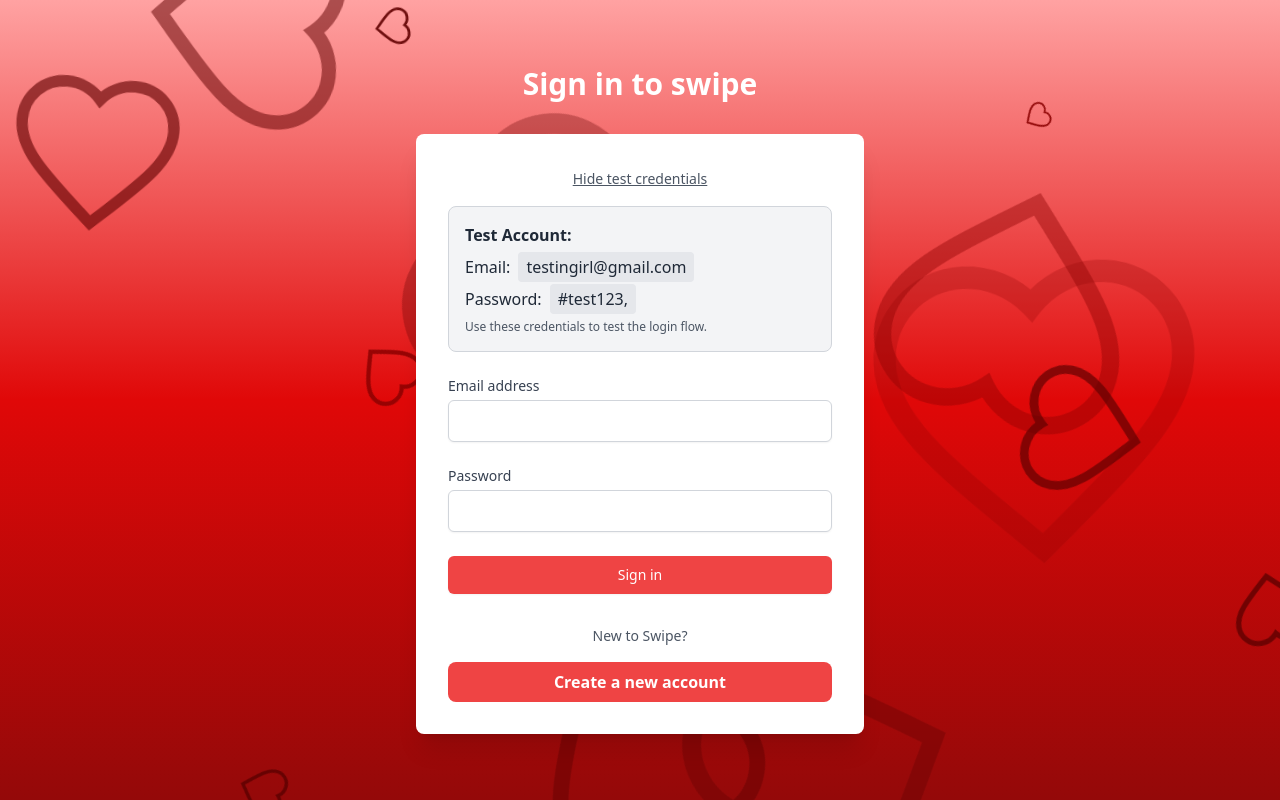
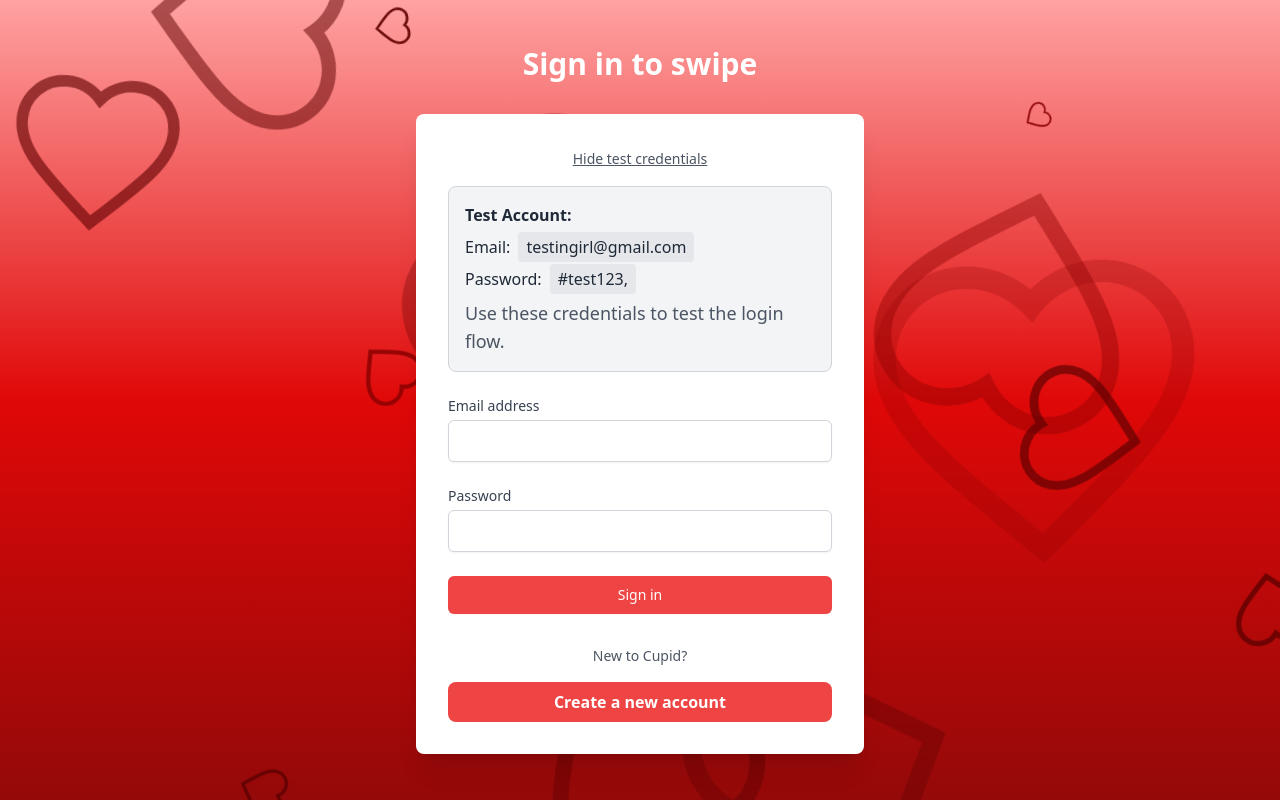
Before and after one commit to undercop/dating, a React (Vite) app in the folder client/: page /auth in a window 1280 px wide. Both pictures are taken after a click on the button "Show test credentials". Built offline with nearby package versions, Linux system fonts and the light colour scheme; no server answers.

Commit message:
small typo

```diff
--- a/client/src/pages/AuthPage.jsx
+++ b/client/src/pages/AuthPage.jsx
@@ -95,7 +95,7 @@
                   <span className="ml-2 bg-gray-200 px-2 py-1 rounded text-gray-800">{testPassword}</span>
                 </div>
               </div>
-              <p className="mt-2 text-xs text-gray-600">
+              <p className="mt-2 text-lg text-gray-600  ">
                 Use these credentials to test the {isLogin ? 'login' : 'signup'} flow.
               </p>
             </div>
@@ -106,7 +106,7 @@
 
           <div className="mt-8 text-center">
             <p className='text-sm mb-4 text-gray-600'>
-              {isLogin ? "New to Swipe?" : "Already have an account?"}
+              {isLogin ? "New to Cupid?" : "Already have an account?"}
             </p>
 
             <button
```
